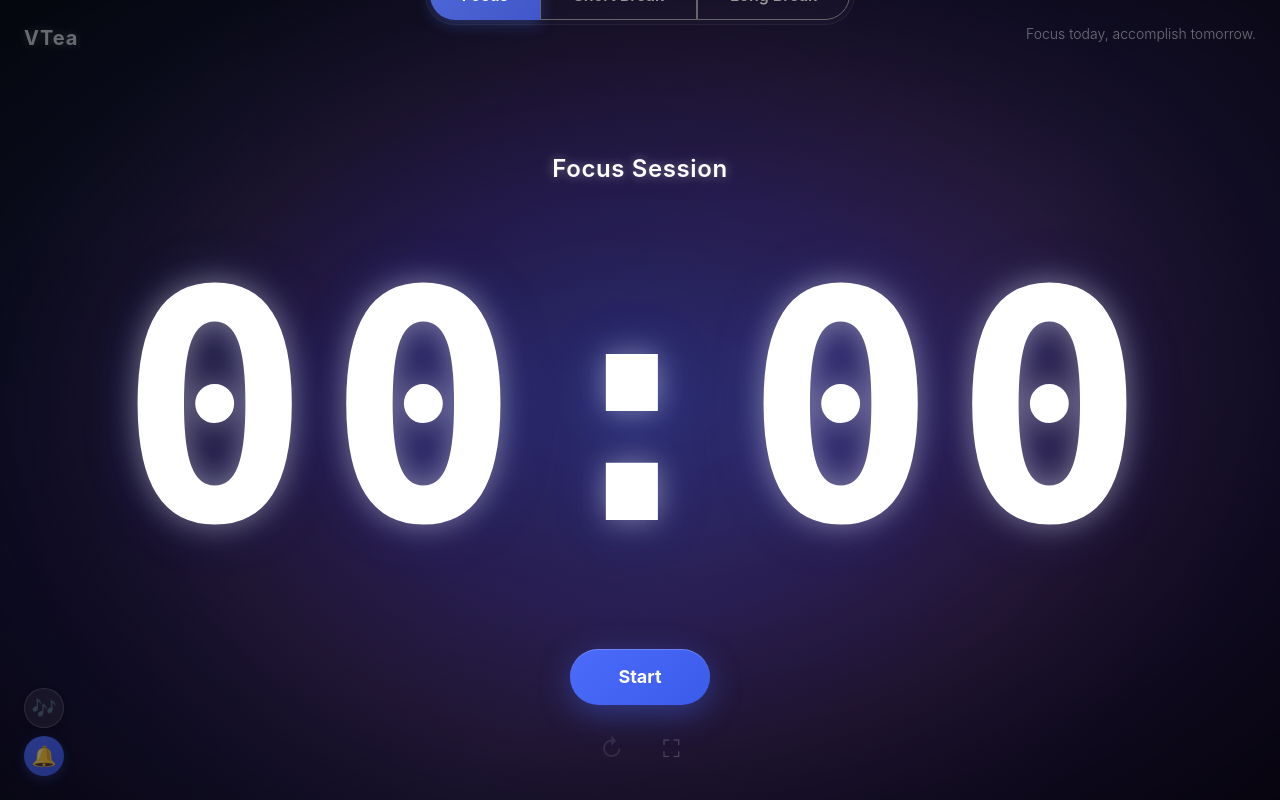
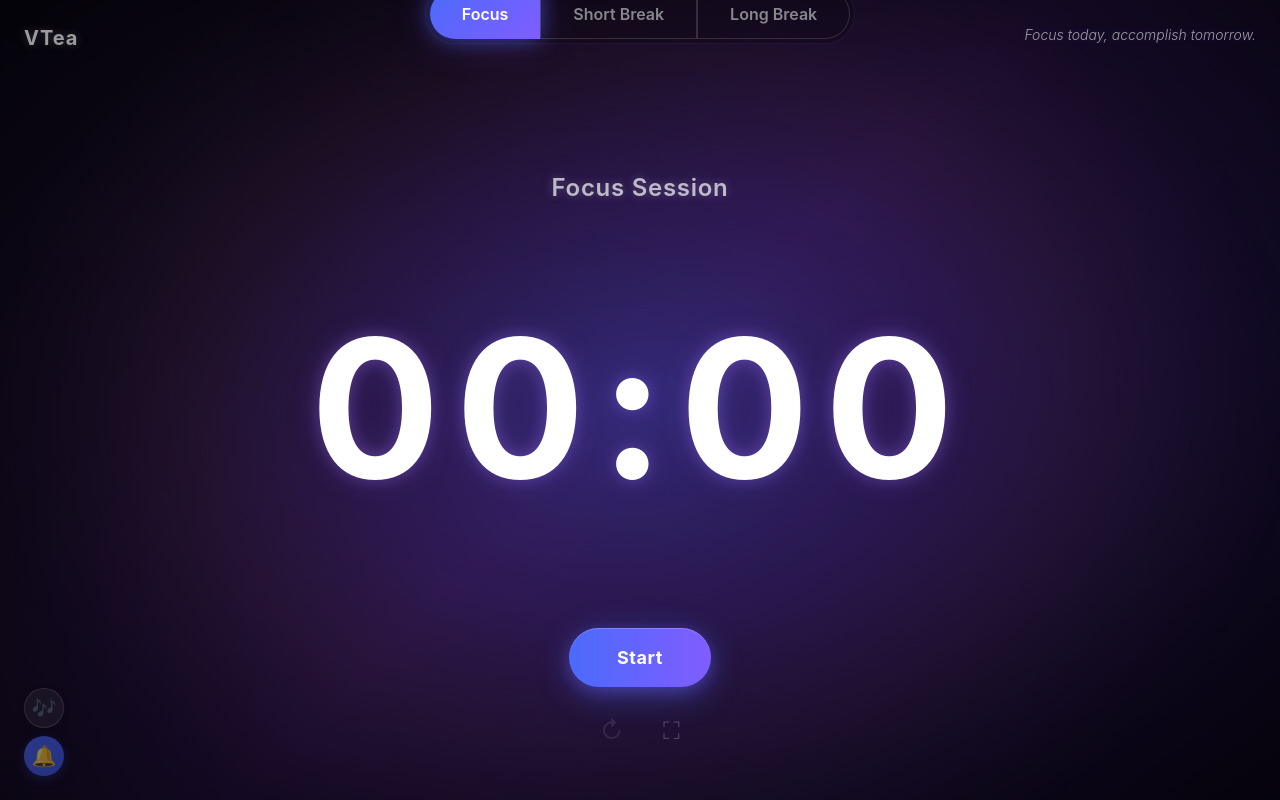
Before and after one commit to TranVietTieesn/focus-time, a React (Vite) app: page / in a window 1280 px wide. Built offline with nearby package versions, Linux system fonts and the light colour scheme.

Commit message:
update distance center to eyes

```diff
--- a/src/components/BackgroundLayer.tsx
+++ b/src/components/BackgroundLayer.tsx
@@ -1,6 +1,6 @@
 /**
- * BackgroundLayer - Flocus aesthetic with light diffusion
- * Dynamic gradient with soft radial glow and breathing animation
+ * BackgroundLayer - VTea dark-purple gradient with neon accents
+ * Calm, elegant atmosphere with subtle animations
  */
 
 export function BackgroundLayer() {
@@ -9,16 +9,15 @@ export function BackgroundLayer() {
       className="fixed inset-0 w-screen h-screen overflow-hidden"
       style={{
         zIndex: 0,
-        animation: 'fadeIn 0.5s ease-in-out',
+        animation: 'fadeIn 0.6s cubic-bezier(0.4, 0, 0.2, 1)',
       }}
       aria-hidden="true"
     >
-      {/* Layer 1: Dynamic base gradient (3-color soft transition) */}
+      {/* Layer 1: VTea base gradient */}
       <div
         className="absolute inset-0"
         style={{
-          background: 'var(--gradient-bg-flocus-dynamic)',
-          animation: 'gradientShift 12s ease-in-out infinite',
+          background: 'var(--gradient-bg-vtea)',
         }}
       />
 
--- a/src/components/EditableTaskTitle.tsx
+++ b/src/components/EditableTaskTitle.tsx
@@ -99,13 +99,14 @@ export function EditableTaskTitle() {
 
   return (
     <h1
-      className="text-2xl font-semibold text-white cursor-pointer select-none transition-all duration-300 flex items-center gap-2"
+      className="text-2xl font-semibold text-white cursor-pointer select-none flex items-center gap-2"
       style={{
-        animation: 'slideUp 0.5s ease-in-out 0.1s backwards',
+        animation: 'slideUp 0.6s cubic-bezier(0.4, 0, 0.2, 1) 0.15s backwards',
         textShadow: 'var(--glow-text-sm)',
         marginBottom: 'var(--space-16)',
-        letterSpacing: '0.025em',
-        opacity: isHovering ? 1 : 1,
+        letterSpacing: '0.03em',
+        opacity: isHovering ? 0.9 : 0.7,
+        transition: 'opacity 0.3s ease-out',
       }}
       onMouseEnter={() => {
         if (status !== 'running') {
--- a/src/components/Header.tsx
+++ b/src/components/Header.tsx
@@ -10,15 +10,22 @@ import { getRandomQuote } from '@/lib/quotes';
 export function Header() {
   const [quote, setQuote] = useState<string>('');
   const status = useTimer((state) => state.status);
+  const lastEvent = useTimer((state) => state.lastEvent);
 
-  // Set random quote on mount
+  // Set random quote on mount and on each session start
   useEffect(() => {
     setQuote(getRandomQuote());
   }, []);
 
+  // Randomize quote when starting new session
+  useEffect(() => {
+    if (lastEvent?.type === 'started') {
+      setQuote(getRandomQuote());
+    }
+  }, [lastEvent]);
+
   // Opacity based on status: full when idle/paused, faded when running
-  const opacityClass =
-    status === 'running' ? 'opacity-20' : 'opacity-40';
+  const opacity = status === 'running' ? 0.3 : 0.6;
 
   return (
     <header
@@ -27,12 +34,19 @@ export function Header() {
       aria-label="Header"
     >
       {/* VTea Wordmark - Top Left */}
-      <div className="absolute left-0 top-0 p-6 pointer-events-none">
+      <div
+        className="absolute left-0 top-0 p-6 pointer-events-none"
+        style={{
+          animation: 'fadeIn 0.6s cubic-bezier(0.4, 0, 0.2, 1) 0.3s backwards',
+        }}
+      >
         <div
-          className={`text-xl font-bold text-white transition-opacity duration-500 ${opacityClass}`}
+          className="text-xl font-bold text-white"
           style={{
             textShadow: 'var(--glow-text-sm)',
             letterSpacing: '0.05em',
+            opacity,
+            transition: 'opacity 0.5s ease-out',
           }}
         >
           VTea
@@ -40,12 +54,19 @@ export function Header() {
       </div>
 
       {/* Inspirational Quote - Top Right */}
-      <div className="absolute right-0 top-0 p-6 max-w-xs pointer-events-none">
+      <div
+        className="absolute right-0 top-0 p-6 max-w-sm pointer-events-none"
+        style={{
+          animation: 'fadeIn 0.6s cubic-bezier(0.4, 0, 0.2, 1) 0.4s backwards',
+        }}
+      >
         <p
-          className={`text-sm font-light text-white text-right transition-opacity duration-500 ${opacityClass}`}
+          className="text-sm font-light text-white text-right italic"
           style={{
-            textShadow: '0 0 5px rgba(255, 255, 255, 0.2)',
-            lineHeight: '1.4',
+            textShadow: 'var(--glow-quote)',
+            lineHeight: '1.5',
+            opacity,
+            transition: 'opacity 0.5s ease-out',
           }}
         >
           {quote}
--- a/src/components/ModeSwitcher.tsx
+++ b/src/components/ModeSwitcher.tsx
@@ -42,17 +42,17 @@ export function ModeSwitcher() {
     const getStyle = () => {
       if (isActive) {
         return {
-          background: 'linear-gradient(135deg, #5068d9 0%, #4157c9 100%)',
+          background: 'var(--gradient-mode-active)',
           color: '#ffffff',
           border: 'none',
-          boxShadow: '0 4px 16px rgba(80, 123, 255, 0.3), inset 0 1px 0 rgba(255, 255, 255, 0.2)',
+          boxShadow: 'var(--glow-mode-active)',
           cursor: 'default',
         };
       }
       return {
         background: 'transparent',
-        color: '#999999',
-        border: '1px solid #666666',
+        color: 'rgba(255, 255, 255, 0.5)',
+        border: '1px solid rgba(255, 255, 255, 0.15)',
         boxShadow: 'none',
         cursor: isDisabled ? 'not-allowed' : 'pointer',
       };
@@ -61,16 +61,16 @@ export function ModeSwitcher() {
     const handleFocus = (e: React.FocusEvent<HTMLButtonElement>) => {
       if (!isDisabled) {
         if (isActive) {
-          e.currentTarget.style.boxShadow = '0 6px 20px rgba(80, 123, 255, 0.4), inset 0 1px 0 rgba(255, 255, 255, 0.3)';
+          e.currentTarget.style.boxShadow = '0 0 25px rgba(75, 107, 251, 0.6), 0 0 50px rgba(128, 93, 255, 0.4)';
         } else {
-          e.currentTarget.style.boxShadow = '0 0 0 3px rgba(75, 107, 251, 0.3)';
+          e.currentTarget.style.boxShadow = '0 0 0 2px rgba(128, 93, 255, 0.4)';
         }
       }
     };
 
     const handleBlur = (e: React.FocusEvent<HTMLButtonElement>) => {
       if (isActive) {
-        e.currentTarget.style.boxShadow = '0 4px 16px rgba(80, 123, 255, 0.3), inset 0 1px 0 rgba(255, 255, 255, 0.2)';
+        e.currentTarget.style.boxShadow = 'var(--glow-mode-active)';
       } else {
         e.currentTarget.style.boxShadow = 'none';
       }
@@ -89,14 +89,16 @@ export function ModeSwitcher() {
         }}
         onMouseEnter={(e) => {
           if (!isDisabled && !isActive) {
-            e.currentTarget.style.background = 'rgba(255, 255, 255, 0.06)';
-            e.currentTarget.style.borderColor = '#888888';
+            e.currentTarget.style.background = 'rgba(160, 120, 255, 0.1)';
+            e.currentTarget.style.borderColor = 'rgba(160, 120, 255, 0.3)';
+            e.currentTarget.style.color = 'rgba(255, 255, 255, 0.8)';
           }
         }}
         onMouseLeave={(e) => {
           if (!isDisabled && !isActive) {
             e.currentTarget.style.background = 'transparent';
-            e.currentTarget.style.borderColor = '#666666';
+            e.currentTarget.style.borderColor = 'rgba(255, 255, 255, 0.15)';
+            e.currentTarget.style.color = 'rgba(255, 255, 255, 0.5)';
           }
         }}
         onFocus={handleFocus}
@@ -112,15 +114,19 @@ export function ModeSwitcher() {
       className="flex justify-center mb-8 md:mb-12"
       role="group"
       aria-label="Session type selector"
+      style={{
+        animation: 'slideUp 0.6s cubic-bezier(0.4, 0, 0.2, 1) backwards',
+      }}
     >
       <div
         className="inline-flex"
         style={{
           gap: '0',
           padding: '4px',
-          background: 'rgba(255, 255, 255, 0.02)',
+          background: 'rgba(0, 0, 0, 0.2)',
           borderRadius: 'var(--radius-full)',
-          border: '1px solid rgba(255, 255, 255, 0.05)',
+          border: '1px solid rgba(160, 120, 255, 0.1)',
+          backdropFilter: 'blur(8px)',
         }}
       >
         <ModeButton mode="work" label="Focus" />
--- a/src/components/TimerDisplay.tsx
+++ b/src/components/TimerDisplay.tsx
@@ -1,32 +1,40 @@
 /**
- * TimerDisplay - Flocus-style large timer
- * 40% viewport height with fade transitions on mode change
- * Muted glow, no harsh shadows
+ * TimerDisplay - VTea extra-large timer with dynamic glow
+ * Max 35vh, violet-tinted glow, state-based animations
+ * Running: pulsating glow | Paused: dim | Complete: flash
  * Optimized: no per-second re-renders, smooth display updates only
  */
 
-import { useRef, useEffect } from 'react';
+import { useRef, useEffect, useState } from 'react';
 import { useTimer } from '@/core/timer';
 
 export function TimerDisplay() {
   const remainingSec = useTimer((state) => state.remainingSec);
   const status = useTimer((state) => state.status);
+  const lastEvent = useTimer((state) => state.lastEvent);
   const timeRef = useRef<HTMLTimeElement>(null);
+  const [isFlashing, setIsFlashing] = useState(false);
+
+  // Flash effect on completion
+  useEffect(() => {
+    if (lastEvent?.type === 'completed') {
+      setIsFlashing(true);
+      const timer = setTimeout(() => setIsFlashing(false), 800);
+      return () => clearTimeout(timer);
+    }
+  }, [lastEvent]);
 
   // Update text content directly without forcing re-renders
-  // This avoids the flickering caused by key changes
   useEffect(() => {
     if (timeRef.current) {
       const minutes = Math.floor(remainingSec / 60);
       const seconds = remainingSec % 60;
       const display = `${String(minutes).padStart(2, '0')}:${String(seconds).padStart(2, '0')}`;
 
-      // Only update if content actually changed
       if (timeRef.current.textContent !== display) {
         timeRef.current.textContent = display;
       }
 
-      // Update aria-label for accessibility
       timeRef.current.setAttribute('aria-label', `${minutes} minutes ${seconds} seconds remaining`);
     }
   }, [remainingSec]);
@@ -35,29 +43,83 @@ export function TimerDisplay() {
   const seconds = remainingSec % 60;
   const display = `${String(minutes).padStart(2, '0')}:${String(seconds).padStart(2, '0')}`;
 
+  // Dynamic glow based on status
+  const getTimerGlow = () => {
+    if (isFlashing) {
+      return '0 0 60px rgba(255, 255, 255, 1), 0 0 120px rgba(255, 255, 255, 0.8)';
+    }
+    if (status === 'running') {
+      return 'var(--glow-timer-pulsating)';
+    }
+    if (status === 'paused') {
+      return 'var(--glow-timer-dim)';
+    }
+    return 'var(--glow-timer-base)';
+  };
+
+  // Pulsating animation for running state
+  const getAnimation = () => {
+    const baseAnimation = 'slideUp 0.6s cubic-bezier(0.4, 0, 0.2, 1) 0.1s backwards';
+    if (status === 'running' && !isFlashing) {
+      return `${baseAnimation}, timerPulse 3s ease-in-out infinite`;
+    }
+    if (isFlashing) {
+      return `${baseAnimation}, timerFlash 0.8s ease-out`;
+    }
+    return baseAnimation;
+  };
+
   return (
     <div
       className="flex items-center justify-center"
       style={{
-        minHeight: '40vh',
-        animation: 'slideUp 0.5s ease-in-out 0.2s backwards',
+        minHeight: 'clamp(200px, 35vh, 400px)',
       }}
     >
       <time
         ref={timeRef}
-        className="font-bold text-white tracking-tight"
+        className="font-bold text-white"
         style={{
-          fontSize: 'clamp(6rem, 40vw, 20rem)',
-          fontFamily: 'var(--font-family-mono)',
+          fontSize: 'clamp(4rem, 20vw, 12rem)',
+          fontFamily: 'var(--font-family-base)',
           fontWeight: 700,
-          textShadow: '0 0 30px rgba(255, 255, 255, 0.4), 0 0 60px rgba(75, 107, 251, 0.2)',
-          letterSpacing: '0.05em',
+          textShadow: getTimerGlow(),
+          letterSpacing: '0.08em',
           lineHeight: '1',
+          animation: getAnimation(),
+          transition: 'text-shadow 0.6s cubic-bezier(0.4, 0, 0.2, 1)',
         }}
         aria-label={`${minutes} minutes ${seconds} seconds remaining`}
+        aria-live="polite"
       >
         {display}
       </time>
+
+      <style>{`
+        @keyframes timerPulse {
+          0%, 100% {
+            text-shadow: var(--glow-timer-pulsating);
+          }
+          50% {
+            text-shadow: 0 0 15px rgba(160, 120, 255, 0.4),
+                         0 0 30px rgba(160, 120, 255, 0.3),
+                         0 0 50px rgba(160, 120, 255, 0.2);
+          }
+        }
+        @keyframes timerFlash {
+          0% {
+            text-shadow: var(--glow-timer-base);
+          }
+          30% {
+            text-shadow: 0 0 60px rgba(255, 255, 255, 1),
+                         0 0 120px rgba(255, 255, 255, 0.8),
+                         0 0 180px rgba(255, 255, 255, 0.6);
+          }
+          100% {
+            text-shadow: var(--glow-timer-base);
+          }
+        }
+      `}</style>
     </div>
   );
 }
--- a/src/components/UnifiedActionButton.tsx
+++ b/src/components/UnifiedActionButton.tsx
@@ -21,26 +21,29 @@ export function UnifiedActionButton() {
   const resetButtonRef = useRef<HTMLButtonElement>(null);
   const fullscreenButtonRef = useRef<HTMLButtonElement>(null);
 
-  // Determine button label, gradient, and icon
+  // VTea button config with gradient morphing
   const getButtonConfig = () => {
     if (status === 'idle') {
       return {
         label: 'Start',
-        gradient: 'linear-gradient(135deg, #4b6bfb 0%, #3b5ceb 100%)',
-        glow: '0 8px 32px rgba(75, 107, 251, 0.4), inset 0 1px 0 rgba(255, 255, 255, 0.2)',
+        gradient: 'var(--gradient-primary)', // #4B6BFB → #805DFF
+        glow: 'var(--glow-button-primary)',
+        glowHover: 'var(--glow-button-primary-hover)',
       };
     }
     if (status === 'running') {
       return {
         label: 'Pause',
-        gradient: 'linear-gradient(135deg, #ff89bb 0%, #ff6ea0 100%)',
-        glow: '0 8px 32px rgba(255, 137, 187, 0.3), inset 0 1px 0 rgba(255, 255, 255, 0.2)',
+        gradient: 'linear-gradient(90deg, #ff89bb 0%, #ff6ea0 100%)',
+        glow: '0 8px 32px rgba(255, 137, 187, 0.4), 0 4px 16px rgba(255, 110, 160, 0.3), inset 0 1px 0 rgba(255, 255, 255, 0.2)',
+        glowHover: '0 12px 48px rgba(255, 137, 187, 0.6), 0 6px 24px rgba(255, 110, 160, 0.5), inset 0 1px 0 rgba(255, 255, 255, 0.3)',
       };
     }
     return {
       label: 'Resume',
-      gradient: 'linear-gradient(135deg, #7c3aed 0%, #ff89bb 100%)',
-      glow: '0 8px 32px rgba(124, 58, 237, 0.3), inset 0 1px 0 rgba(255, 255, 255, 0.2)',
+      gradient: 'linear-gradient(90deg, #7c3aed 0%, #ff89bb 100%)',
+      glow: '0 8px 32px rgba(124, 58, 237, 0.4), 0 4px 16px rgba(255, 137, 187, 0.3), inset 0 1px 0 rgba(255, 255, 255, 0.2)',
+      glowHover: '0 12px 48px rgba(124, 58, 237, 0.6), 0 6px 24px rgba(255, 137, 187, 0.5), inset 0 1px 0 rgba(255, 255, 255, 0.3)',
     };
   };
 
@@ -85,32 +88,41 @@ export function UnifiedActionButton() {
         animation: 'slideUp 0.5s ease-in-out 0.1s backwards',
       }}
     >
-      {/* Main Action Button */}
+      {/* Main Action Button - VTea style with morphing */}
       <button
         onClick={handleClick}
-        className="min-h-[56px] px-12 py-3 text-white font-bold text-lg focus-ring transition-all duration-300"
+        className="text-white focus-ring"
         style={{
-          borderRadius: '9999px',
+          minHeight: '56px',
+          padding: '16px 48px',
+          fontSize: '1.125rem',
+          fontWeight: 700,
+          borderRadius: '30px',
           background: config.gradient,
           boxShadow: config.glow,
           border: 'none',
           cursor: 'pointer',
-          transform: 'none',
+          transform: 'translateY(0)',
+          transition: 'all 0.3s cubic-bezier(0.4, 0, 0.2, 1)',
+          letterSpacing: '0.03em',
         }}
         onMouseEnter={(e) => {
-          e.currentTarget.style.boxShadow = config.glow.replace('0.4', '0.5').replace('0.3', '0.4');
-          e.currentTarget.style.transform = 'translateY(-3px)';
+          e.currentTarget.style.boxShadow = config.glowHover;
+          e.currentTarget.style.transform = 'translateY(-4px)';
         }}
         onMouseLeave={(e) => {
           e.currentTarget.style.boxShadow = config.glow;
-          e.currentTarget.style.transform = 'none';
+          e.currentTarget.style.transform = 'translateY(0)';
         }}
         onMouseDown={(e) => {
           e.currentTarget.style.transform = 'translateY(-1px) scale(0.98)';
+          e.currentTarget.style.boxShadow = config.glow;
         }}
         onMouseUp={(e) => {
-          e.currentTarget.style.transform = 'translateY(-3px) scale(1)';
+          e.currentTarget.style.transform = 'translateY(-4px) scale(1)';
+          e.currentTarget.style.boxShadow = config.glowHover;
         }}
+        aria-label={`${config.label} timer`}
       >
         {config.label}
       </button>
```
Also changed, not shown: src/components/FloatingMusicPlayer.tsx (+116 -12 lines), src/styles/tokens.css (+39 -30 lines), 1 other file (tests, documents, lock files or other folders).
